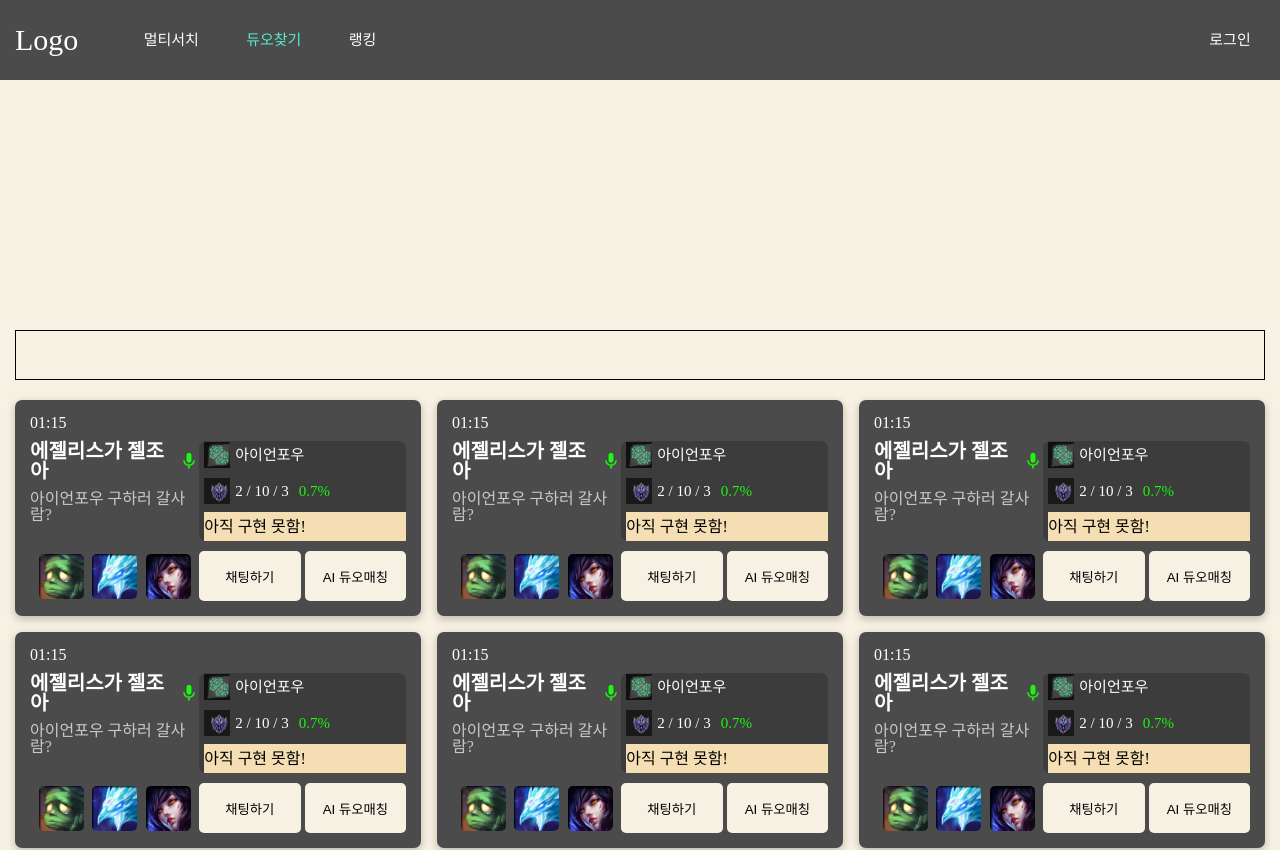
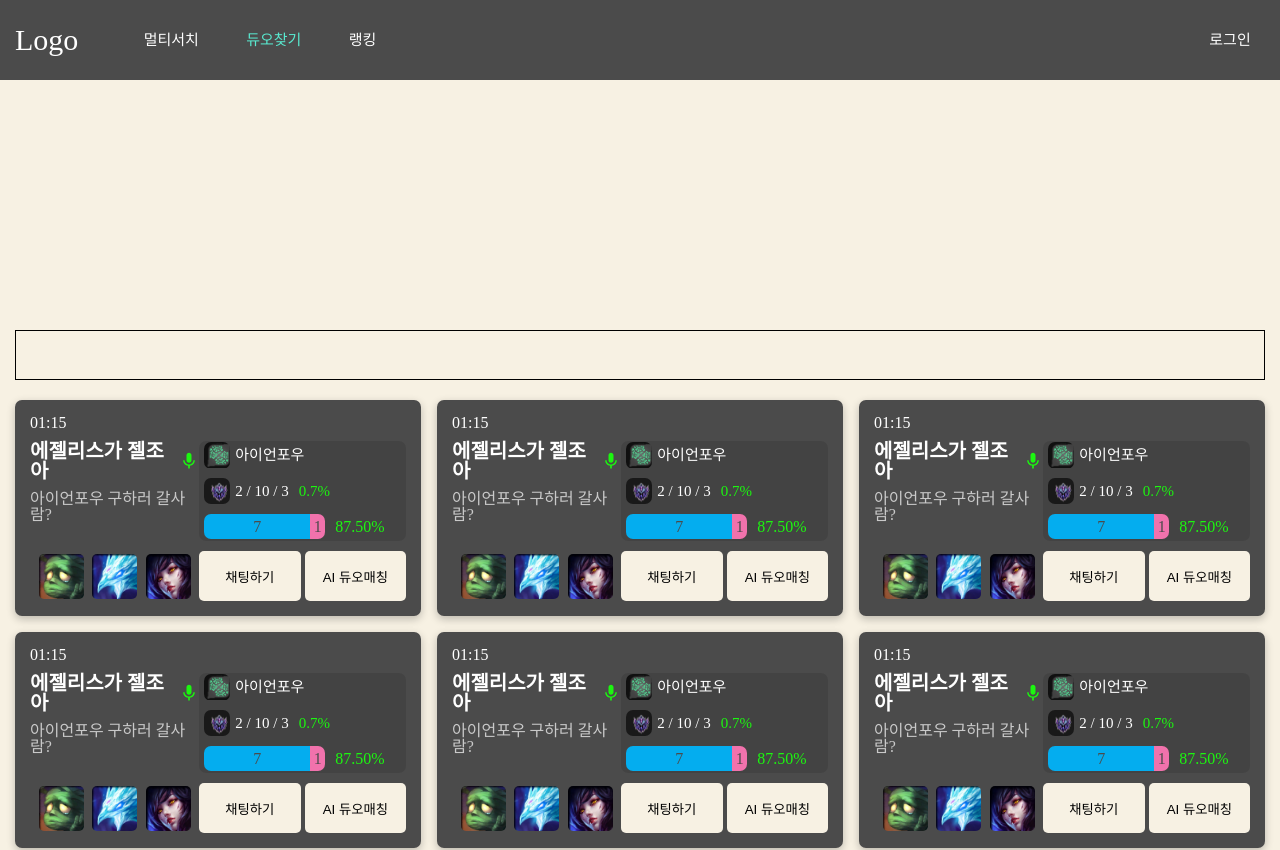
Before and after one commit to byein/Troller, a React (Create React App) app in the folder troller/: page /find_duo in a window 1280 px wide. Shown: the top 850 px of the page. Built offline with nearby package versions, Linux system fonts and the light colour scheme.

Commit message:
feat: winRate graph

```diff
--- a/troller/src/api/dummyData.ts
+++ b/troller/src/api/dummyData.ts
@@ -22,7 +22,7 @@ const dummyAssists = [10, 5, 3, 2, 1];
 const dummyMike = [true, false];
 const dummyValidTimes = [50, 60, 70, 80, 90];
 const dummyKdaRate = [0.5, 0.6, 0.7, 0.8, 0.9];
-const dummyWinRates = ['50%', '50%', '50%', '50%', '50%'];
+const dummyWinRates = [30, 40, 60, 80, 90];
 const dummyTitles = [
   '나랑 할 사람',
   '아이언포우임',
--- a/troller/src/components/findDuo/contents.tsx
+++ b/troller/src/components/findDuo/contents.tsx
@@ -28,7 +28,6 @@ interface IUserDataType {
     title: string;
     content: string;
     kdaRate: number;
-    winRate: string;
   };
 }
 
@@ -65,7 +64,11 @@ function Contents({ userData }: IUserDataType) {
           </div>
           <p className="content">{userData.content}</p>
         </Article>
-        <UserStatus kdaRate={userData.kdaRate}>
+        <UserStatus
+          kdaRate={userData.kdaRate}
+          win={userData.win}
+          lose={userData.lose}
+        >
           <div className="firstLine">
             <div className="positionBox">
               <img className="position" src={userData.favorPosition} alt="" />
@@ -79,7 +82,20 @@ function Contents({ userData }: IUserDataType) {
             <span className="kda">{`${userData.kill} / ${userData.death} / ${userData.assist}`}</span>
             <span className="kdaRate">{`${userData.kdaRate}%`}</span>
           </div>
-          <div className="thirdLine">아직 구현 못함!</div>
+          <div className="thirdLine">
+            <div className="winLoseBox">
+              <div className="win">
+                <span>{userData.win}</span>
+              </div>
+              <div className="lose">
+                <span>{userData.lose}</span>
+              </div>
+            </div>
+            <span className="winRate">{`${(
+              (userData.win / (userData.win + userData.lose)) *
+              100
+            ).toFixed(2)}%`}</span>
+          </div>
         </UserStatus>
       </ArticleWrapper>
       <ContentFooter>
--- a/troller/src/styles/findDuo/contents.tsx
+++ b/troller/src/styles/findDuo/contents.tsx
@@ -1,5 +1,8 @@
 import styled from '@emotion/styled';
 import { BORDER_RADIUS, LARGE_FONTSIZE } from '../global/global';
+
+const kdaRateMean = 0.7;
+const winRateMean = 70;
 
 const ContentsWrapper = styled('div')`
   width: 100%;
@@ -70,11 +73,15 @@ const Article = styled('div')`
   }
 `;
 
-const UserStatus = styled('div')<{ kdaRate: number }>`
+const UserStatus = styled('div')<{
+  kdaRate: number;
+  win: number;
+  lose: number;
+}>`
   width: 55%;
   height: 100px;
   padding: 0 0 0 5px;
-  background-color: rgba(0, 0, 0, 0.2);
+  background-color: rgba(0, 0, 0, 0.1);
   border-radius: ${`${BORDER_RADIUS - 3}px`};
   display: flex;
   flex-direction: column;
@@ -90,6 +97,8 @@ const UserStatus = styled('div')<{ kdaRate: number }>`
       overflow: hidden;
       object-position: center;
       margin: 0 5px 0 0;
+      ///////////////
+      border-radius: ${`${BORDER_RADIUS - 3}px`};
       .position {
         width: 110%;
       }
@@ -109,6 +118,8 @@ const UserStatus = styled('div')<{ kdaRate: number }>`
       overflow: hidden;
       object-position: center;
       margin: 0 5px 0 0;
+      ///////////////
+      border-radius: ${`${BORDER_RADIUS - 3}px`};
       .tier {
         width: 110%;
       }
@@ -120,7 +131,7 @@ const UserStatus = styled('div')<{ kdaRate: number }>`
     .kdaRate {
       font-size: ${`${LARGE_FONTSIZE - 15}px`};
       color: ${props =>
-        props.kdaRate >= 0.7
+        props.kdaRate >= kdaRateMean
           ? props.theme.validation.resolve
           : props.theme.validation.error};
     }
@@ -130,8 +141,37 @@ const UserStatus = styled('div')<{ kdaRate: number }>`
     align-items: center;
     width: 100%;
     height: 29px;
-    background-color: wheat;
-    color: black;
+    color: ${props => props.theme.bgColor.dark};
+    .winLoseBox {
+      width: 60%;
+      height: 25px;
+      display: flex;
+      align-items: center;
+      border-radius: ${`${BORDER_RADIUS - 3}px`};
+      overflow: hidden;
+      margin: 0 10px 0 0;
+      .win,
+      .lose {
+        height: 100%;
+        display: flex;
+        justify-content: center;
+        align-items: center;
+      }
+      .win {
+        width: ${props => (props.win / (props.win + props.lose)) * 100}%;
+        background-color: #04adef;
+      }
+      .lose {
+        width: ${props => (props.lose / (props.win + props.lose)) * 100}%;
+        background-color: #f172ac;
+      }
+    }
+    .winRate {
+      color: ${props =>
+        (props.win / (props.win + props.lose)) * 100 >= winRateMean
+          ? props.theme.validation.resolve
+          : props.theme.validation.error};
+    }
   }
 `;
 
```
